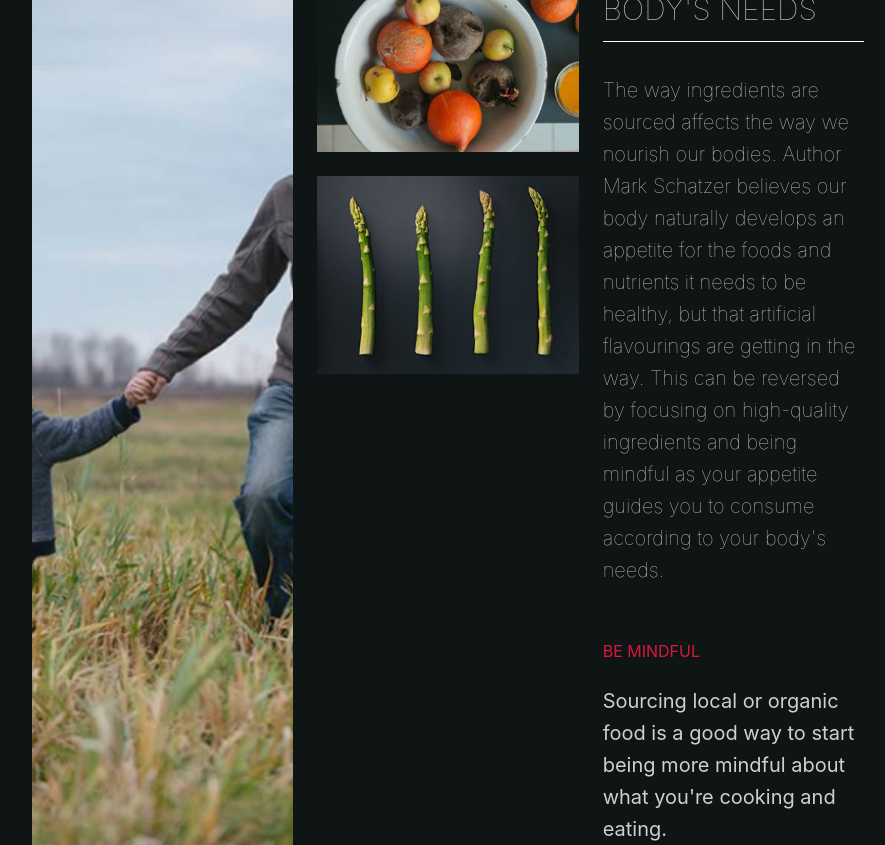
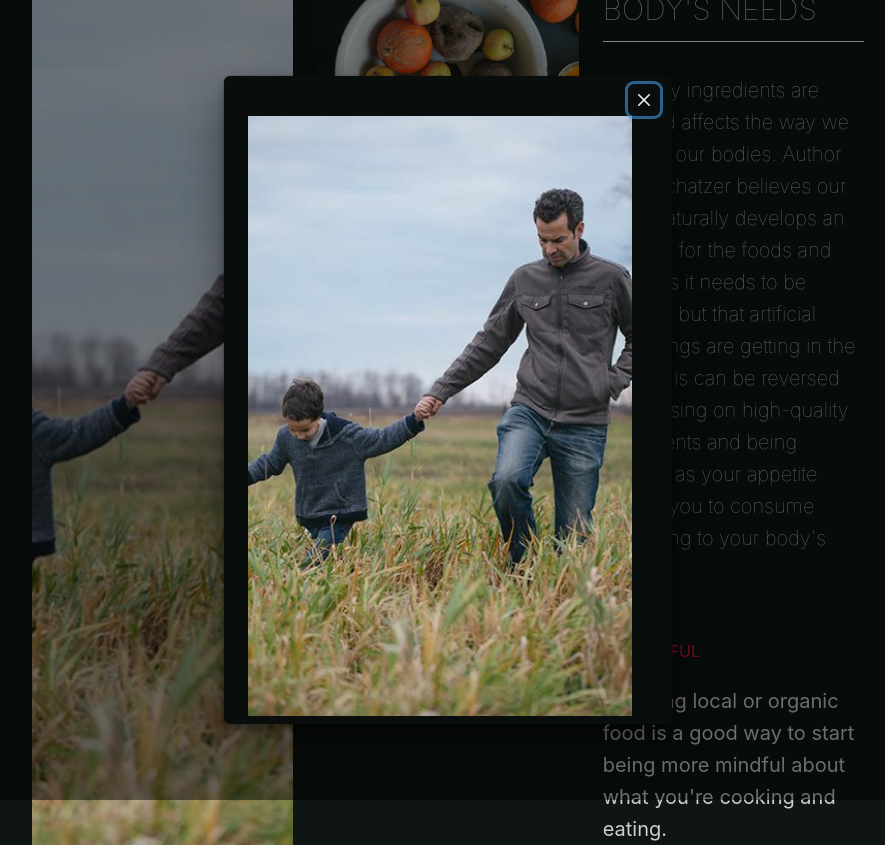
Before and after one commit to maxcarolinoIII/orchard-test, a React (Create React App) app: page / in a window 1280 px wide. Both pictures are taken after a click on the element 354 px from the left and 400 px from the top of the page. Shown: the whole page, without its empty margins (192-1077 px from the left). Built offline with nearby package versions, Linux system fonts and the light colour scheme.

Commit message:
feat: show modal on click

```diff
--- a/src/index.js
+++ b/src/index.js
@@ -5,6 +5,7 @@ import App from "./App";
 import reportWebVitals from "./reportWebVitals";
 import { ChakraProvider, extendTheme } from "@chakra-ui/react";
 import { mode } from "@chakra-ui/theme-tools";
+import { modalTheme } from "./theme/modal";
 
 const root = ReactDOM.createRoot(document.getElementById("root"));
 
@@ -14,6 +15,7 @@ const config = {
 };
 
 const theme = extendTheme({
+  components: { Modal: modalTheme },
   config,
   styles: {
     global: (props) => ({
--- a/src/sections/BodyNeeds.js
+++ b/src/sections/BodyNeeds.js
@@ -1,9 +1,25 @@
-import { Box, Flex, Heading, Text } from "@chakra-ui/react";
+import {
+  Box,
+  Flex,
+  Heading,
+  Image,
+  Modal,
+  ModalBody,
+  ModalCloseButton,
+  ModalContent,
+  ModalHeader,
+  ModalOverlay,
+  Text,
+  useDisclosure,
+} from "@chakra-ui/react";
 import { useState } from "react";
 import ImageThumbnail from "./ImageThumbnail";
 
 function BodyNeeds() {
   const [active, setActive] = useState(null);
+  const [modalImage, setModalImage] = useState("");
+  const { isOpen, onOpen, onClose } = useDisclosure();
+
   const thumbnails = [
     {
       id: 1,
@@ -30,17 +46,22 @@ function BodyNeeds() {
       <ImageThumbnail
         src={thumbnail.src}
         alt={thumbnail.alt}
-        isActive={active == thumbnail.id}
+        isActive={active === thumbnail.id}
         onMouseEnter={() => setActive(thumbnail.id)}
         onMouseLeave={() => setActive(null)}
+        onClick={() => {
+          setModalImage(thumbnail.src);
+          onOpen();
+        }}
       />
     );
   };
 
   return (
+    <>
       <Flex gap={6} overflow={"hidden"}>
         {thumbnails
-        .filter((thumbnail) => thumbnail.column == 1)
+          .filter((thumbnail) => thumbnail.column === 1)
           .map((thumbnail) => renderThumbnail(thumbnail))}
         <Flex
           flexDir={"column"}
@@ -50,7 +71,7 @@ function BodyNeeds() {
           overflow={"hidden"}
         >
           {thumbnails
-          .filter((thumbnail) => thumbnail.column == 2)
+            .filter((thumbnail) => thumbnail.column === 2)
             .map((thumbnail) => renderThumbnail(thumbnail))}
         </Flex>
         <Box w={"100%"}>
@@ -73,12 +94,13 @@ function BodyNeeds() {
             lineHeight={"1.6"}
             mb={14}
           >
-          The way ingredients are sourced affects the way we nourish our bodies.
-          Author Mark Schatzer believes our body naturally develops an appetite
-          for the foods and nutrients it needs to be healthy, but that
-          artificial flavourings are getting in the way. This can be reversed by
-          focusing on high-quality ingredients and being mindful as your
-          appetite guides you to consume according to your body's needs.
+            The way ingredients are sourced affects the way we nourish our
+            bodies. Author Mark Schatzer believes our body naturally develops an
+            appetite for the foods and nutrients it needs to be healthy, but
+            that artificial flavourings are getting in the way. This can be
+            reversed by focusing on high-quality ingredients and being mindful
+            as your appetite guides you to consume according to your body's
+            needs.
           </Text>
           <Heading
             as={"h6"}
@@ -101,6 +123,17 @@ function BodyNeeds() {
           </Text>
         </Box>
       </Flex>
+      <Modal onClose={onClose} isOpen={isOpen} isCentered>
+        <ModalOverlay />
+        <ModalContent>
+          <ModalCloseButton />
+          <ModalHeader />
+          <ModalBody>
+            <Image src={modalImage} />
+          </ModalBody>
+        </ModalContent>
+      </Modal>
+    </>
   );
 }
 
--- a/src/sections/ImageThumbnail.js
+++ b/src/sections/ImageThumbnail.js
@@ -7,6 +7,7 @@ function ImageThumbnail(props) {
     isActive,
     onMouseEnter = () => {},
     onMouseLeave = () => {},
+    onClick = () => {}
   } = props;
 
   return (
@@ -21,6 +22,7 @@ function ImageThumbnail(props) {
         transform={isActive ? "scale(1.3)" : ""}
         onMouseEnter={onMouseEnter}
         onMouseLeave={onMouseLeave}
+        onClick={onClick}
       />
     </Box>
   );
--- /dev/null
+++ b/src/theme/modal.js
@@ -0,0 +1,15 @@
+import { modalAnatomy as parts } from "@chakra-ui/anatomy";
+import { createMultiStyleConfigHelpers } from "@chakra-ui/styled-system";
+
+const { definePartsStyle, defineMultiStyleConfig } =
+  createMultiStyleConfigHelpers(parts.keys);
+
+const baseStyle = definePartsStyle({
+  dialog: {
+    bg: `#090D0C`,
+  },
+});
+
+export const modalTheme = defineMultiStyleConfig({
+  baseStyle,
+});
```
Lines whose indentation alone changed are shown as unchanged.
